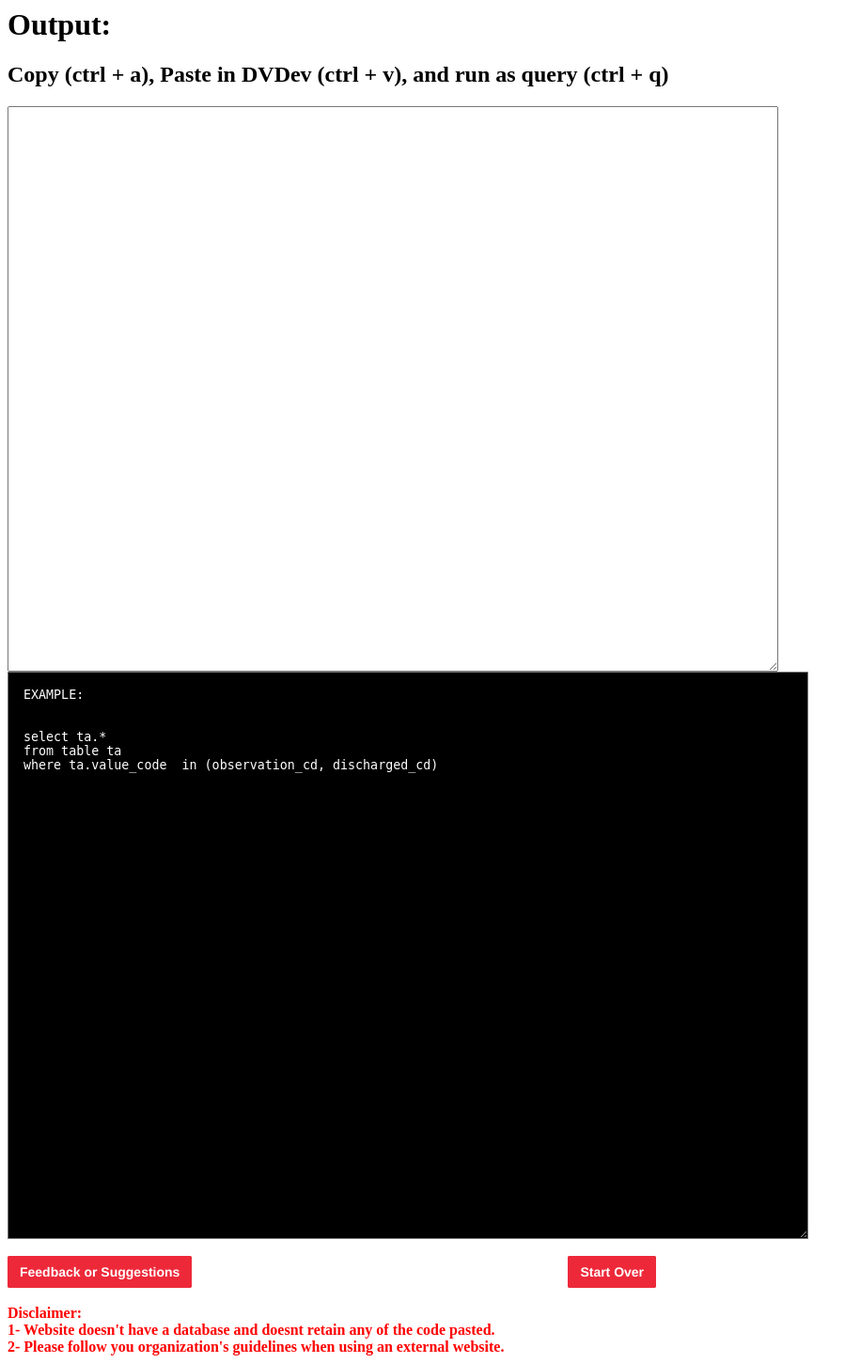
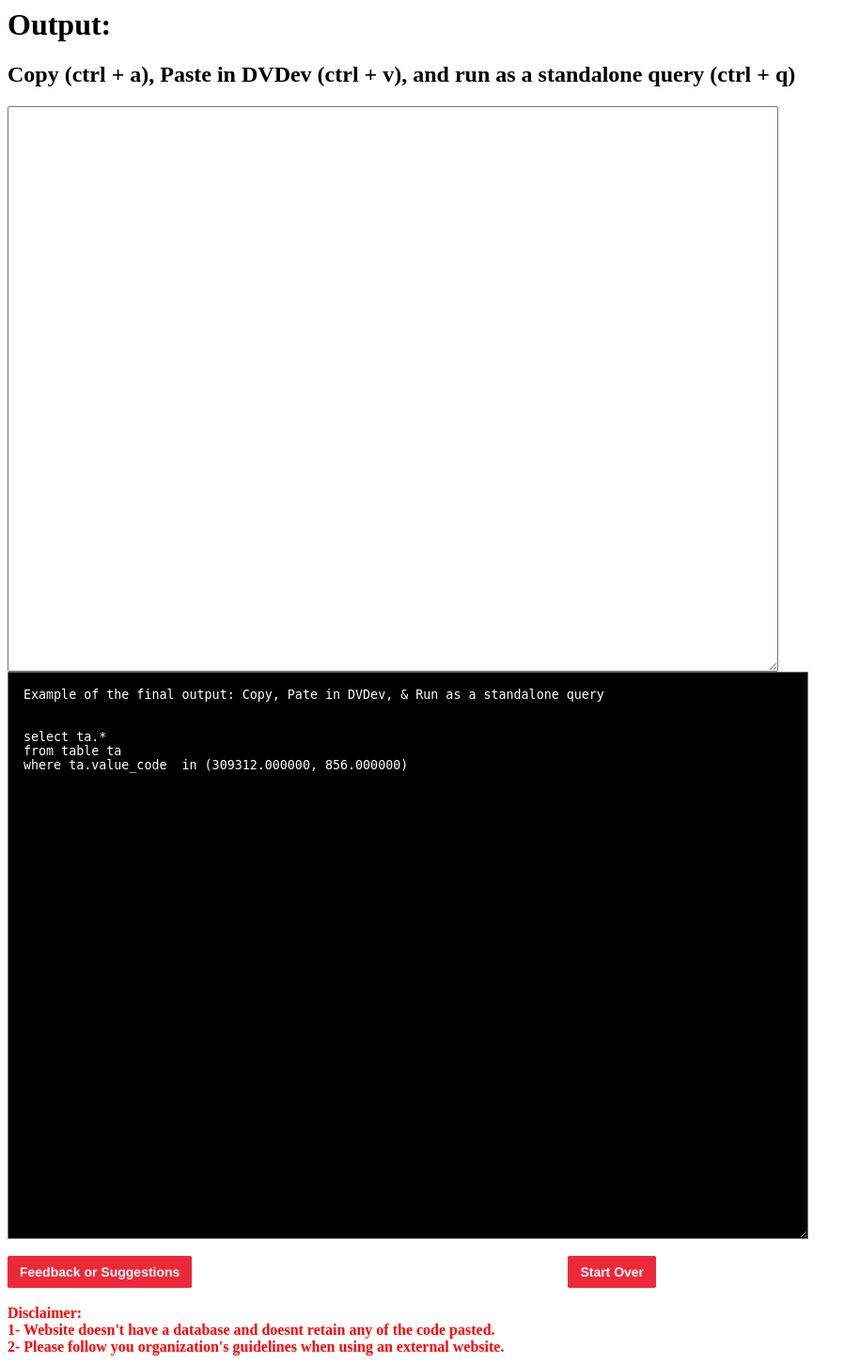
Before and after one commit to moehamid73/cclcodevalues, a Django app: template templates/output.html in a window 1280 px wide. Shown: the whole page at 94% size, without its empty margins (0-915 px from the left). Run offline with Django 3.2, Linux system fonts and the light colour scheme; the template is opened without the code that fills it, so the values that code supplies are empty.

Commit message:
changed output message

```diff
--- a/templates/output.html
+++ b/templates/output.html
@@ -1,5 +1,5 @@
 <h1>Output:</h1>
-<h2>Copy (ctrl + a), Paste in DVDev (ctrl + v), and run as query (ctrl + q)</h2>
+<h2>Copy (ctrl + a), Paste in DVDev (ctrl + v), and run as a standalone query (ctrl + q)</h2>
 
 <!-- <pre style="background-color: white;color: black;padding: 16px;border: black;border-width: 40px;border-color: black;display: inline-block;">{{ finalOutput }}</pre> -->
 
@@ -7,12 +7,12 @@
 
 <textarea cols="100" rows="40" name="ouputtext" style="padding:0px;">{{ finalOutput }}</textarea>
 
-<textarea cols="100" rows="38" name="outputtext" style="background-color: black;color: white;padding: 16px;">EXAMPLE:
+<textarea cols="100" rows="38" name="outputtext" style="background-color: black;color: white;padding: 16px;">Example of the final output: Copy, Pate in DVDev, & Run as a standalone query
 
 
 select ta.*
 from table ta
-where ta.value_code  in (observation_cd, discharged_cd)
+where ta.value_code  in (309312.000000, 856.000000)
 </textarea>
 <br />
 <br />
```
